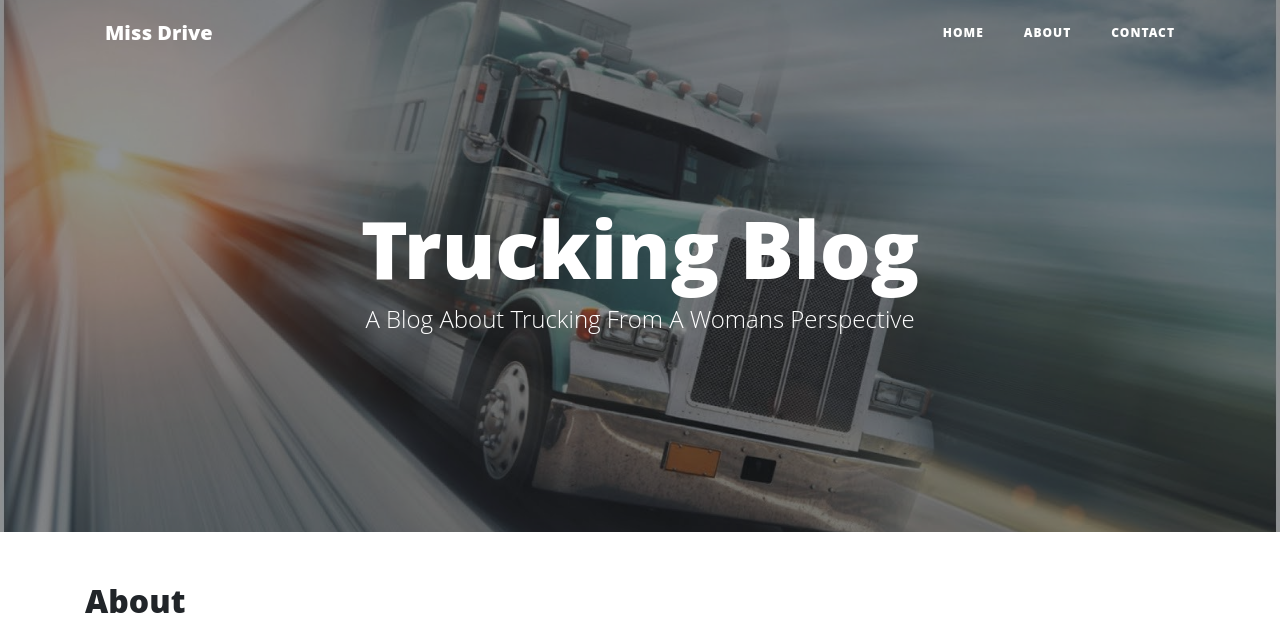
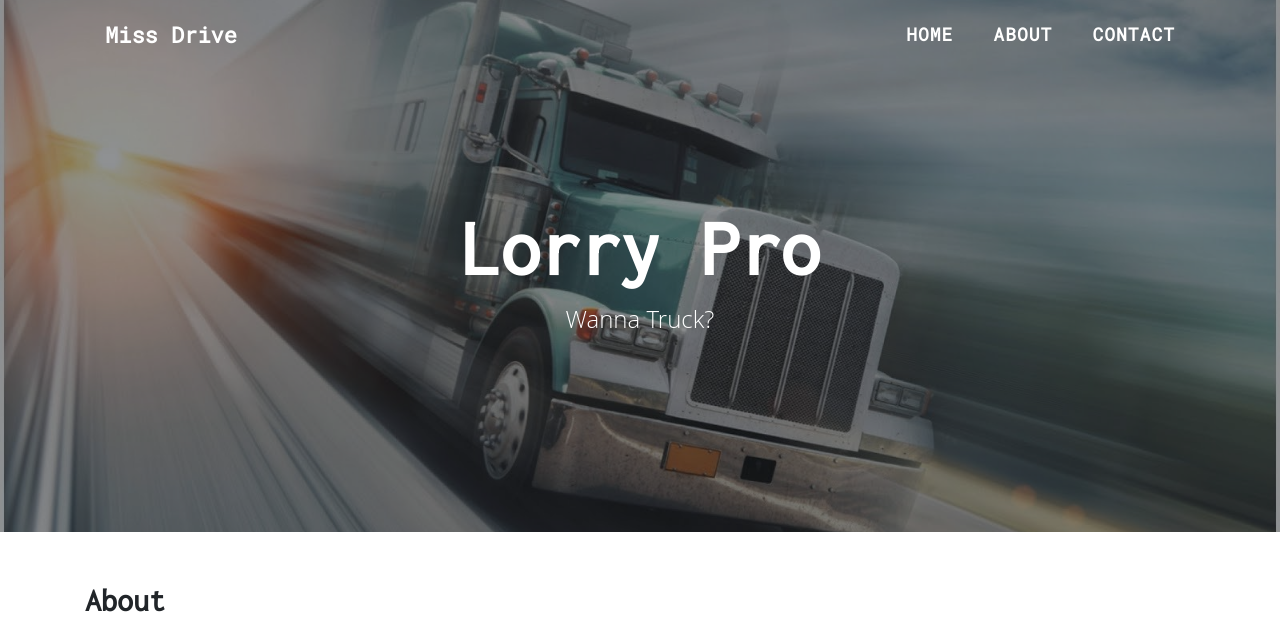
Before and after one commit to skies09/trucking-blog-ds, a Flask app: page /about in a window 1280 px wide. Shown: the top 627 px of the page. Run offline with Flask 2, Linux system fonts and the light colour scheme; some libraries are stand-ins or nearby versions.

Commit message:
adding picture and styling changes

```diff
--- a/static/css/clean-blog.css
+++ b/static/css/clean-blog.css
@@ -4,10 +4,12 @@
  * Licensed under MIT (https://github.com/BlackrockDigital/startbootstrap-clean-blog/blob/master/LICENSE)
  */
 
+@import url('https://fonts.googleapis.com/css?family=Inconsolata|Roboto+Mono|Rubik');
+
 body {
   font-size: 20px;
   color: #212529;
-  font-family: 'Lora', 'Times New Roman', serif;
+  font-family: 'Roboto Mono', monospace;
 }
 
 p {
@@ -26,7 +28,8 @@ h4,
 h5,
 h6 {
   font-weight: 800;
-  font-family: 'Open Sans', 'Helvetica Neue', Helvetica, Arial, sans-serif;
+  font-family: 'Inconsolata', monospace;
+
 }
 
 a {
@@ -35,7 +38,8 @@ a {
   transition: all 0.2s;
 }
 
-a:focus, a:hover {
+a:focus,
+a:hover {
   color: #0085A1;
 }
 
@@ -81,6 +85,7 @@ img::-moz-selection {
 img::selection {
   color: #fff;
   background: transparent;
+  border-radius:50%;
 }
 
 img::-moz-selection {
@@ -92,12 +97,14 @@ img::-moz-selection {
   position: absolute;
   border-bottom: 1px solid #e9ecef;
   background-color: white;
-  font-family: 'Open Sans', 'Helvetica Neue', Helvetica, Arial, sans-serif;
+
 }
 
 #mainNav .navbar-brand {
   font-weight: 800;
-  color: #343a40;
+  color: black;
+  font-family: 'Roboto Mono', monospace;
+  font-size: 22px;
 }
 
 #mainNav .navbar-toggler {
@@ -108,8 +115,9 @@ img::-moz-selection {
   color: #343a40;
 }
 
-#mainNav .navbar-nav > li.nav-item > a {
-  font-size: 12px;
+#mainNav .navbar-nav>li.nav-item>a {
+  font-family: 'Roboto Mono', monospace;
+  font-size: 18px;
   font-weight: 800;
   letter-spacing: 1px;
   text-transform: uppercase;
@@ -124,14 +132,16 @@ img::-moz-selection {
     padding: 10px 20px;
     color: #fff;
   }
-  #mainNav .navbar-brand:focus, #mainNav .navbar-brand:hover {
+  #mainNav .navbar-brand:focus,
+  #mainNav .navbar-brand:hover {
     color: rgba(255, 255, 255, 0.8);
   }
-  #mainNav .navbar-nav > li.nav-item > a {
+  #mainNav .navbar-nav>li.nav-item>a {
     padding: 10px 20px;
     color: #fff;
   }
-  #mainNav .navbar-nav > li.nav-item > a:focus, #mainNav .navbar-nav > li.nav-item > a:hover {
+  #mainNav .navbar-nav>li.nav-item>a:focus,
+  #mainNav .navbar-nav>li.nav-item>a:hover {
     color: rgba(255, 255, 255, 0.8);
   }
 }
@@ -159,13 +169,15 @@ img::-moz-selection {
   #mainNav.is-fixed .navbar-brand {
     color: #212529;
   }
-  #mainNav.is-fixed .navbar-brand:focus, #mainNav.is-fixed .navbar-brand:hover {
+  #mainNav.is-fixed .navbar-brand:focus,
+  #mainNav.is-fixed .navbar-brand:hover {
     color: #0085A1;
   }
-  #mainNav.is-fixed .navbar-nav > li.nav-item > a {
+  #mainNav.is-fixed .navbar-nav>li.nav-item>a {
     color: #212529;
   }
-  #mainNav.is-fixed .navbar-nav > li.nav-item > a:focus, #mainNav.is-fixed .navbar-nav > li.nav-item > a:hover {
+  #mainNav.is-fixed .navbar-nav>li.nav-item>a:focus,
+  #mainNav.is-fixed .navbar-nav>li.nav-item>a:hover {
     color: #0085A1;
   }
   #mainNav.is-visible {
@@ -274,45 +286,47 @@ header.masthead .post-heading .meta a {
   }
 }
 
-.post-preview > a {
+.post-preview>a {
   color: #212529;
 }
 
-.post-preview > a:focus, .post-preview > a:hover {
+.post-preview>a:focus,
+.post-preview>a:hover {
   text-decoration: none;
   color: #0085A1;
 }
 
-.post-preview > a > .post-title {
+.post-preview>a>.post-title {
   font-size: 30px;
   margin-top: 30px;
   margin-bottom: 10px;
 }
 
-.post-preview > a > .post-subtitle {
+.post-preview>a>.post-subtitle {
   font-weight: 300;
   margin: 0 0 10px;
 }
 
-.post-preview > .post-meta {
+.post-preview>.post-meta {
   font-size: 18px;
   font-style: italic;
   margin-top: 0;
   color: #868e96;
 }
 
-.post-preview > .post-meta > a {
+.post-preview>.post-meta>a {
   text-decoration: none;
   color: #212529;
 }
 
-.post-preview > .post-meta > a:focus, .post-preview > .post-meta > a:hover {
+.post-preview>.post-meta>a:focus,
+.post-preview>.post-meta>a:hover {
   text-decoration: underline;
   color: #0085A1;
 }
 
 @media only screen and (min-width: 768px) {
-  .post-preview > a > .post-title {
+  .post-preview>a>.post-title {
     font-size: 36px;
   }
 }
@@ -408,7 +422,9 @@ footer .copyright {
   border-color: #0085A1;
 }
 
-.btn-primary:hover, .btn-primary:focus, .btn-primary:active {
+.btn-primary:hover,
+.btn-primary:focus,
+.btn-primary:active {
   color: #fff;
   background-color: #00657b !important;
   border-color: #00657b !important;
--- a/templates/about.html
+++ b/templates/about.html
@@ -7,7 +7,7 @@
         <p>Driving for 8 years. Pro Driver</p>
     </div>
     <div class="col-md-5">
-        <img class="featurette-image img-responsive" src="#" style="width:100%;" alt="Generic placeholder image">
+        <img class="featurette-image img-responsive" src="/static/img/IMG_0973 copy.jpg" style="width:100%;border-radius:25%;" alt="Generic placeholder image">
     </div>
 </div>
 
--- a/templates/base.html
+++ b/templates/base.html
@@ -6,7 +6,7 @@
     <meta name="viewport" content="width=device-width, initial-scale=1.0">
     <meta http-equiv="X-UA-Compatible" content="ie=edge">
     <link href="{{ url_for('static', filename='vendor/bootstrap/css/bootstrap.min.css') }}" rel="stylesheet">
-    <link rel="stylesheet" href="{{ url_for('static', filename='css/clean-blog.min.css') }}" type="text/css" />
+    <link rel="stylesheet" href="{{ url_for('static', filename='css/clean-blog.css') }}" type="text/css" />
     <title>Trucking Blog</title>
 </head>
 
@@ -44,8 +44,8 @@
             <div class="row">
                 <div class="col-lg-8 col-md-10 mx-auto">
                     <div class="site-heading">
-                        <h1>Trucking Blog</h1>
-                        <span class="subheading">A Blog About Trucking From A Womans Perspective</span>
+                        <h1>Lorry Pro</h1>
+                        <span class="subheading">Wanna Truck?</span>
                     </div>
                 </div>
             </div>
```
Also changed, not shown: static/img/IMG_0973.jpg (deleted), static/img/about-bg.jpg (deleted), static/img/contact-bg.jpg (deleted), static/img/home-bg.jpg (deleted), static/img/post-bg.jpg (deleted), static/img/post-sample-image.jpg (deleted), 1 other file.
